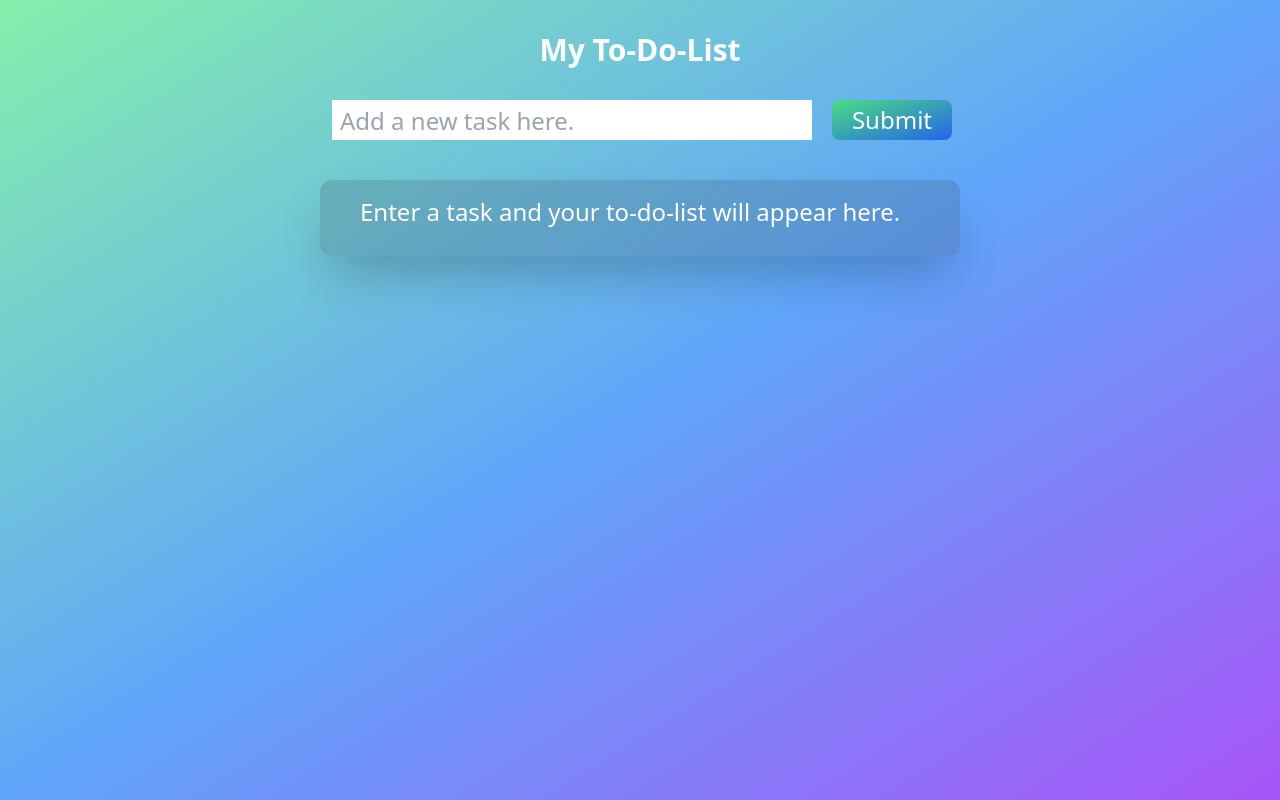
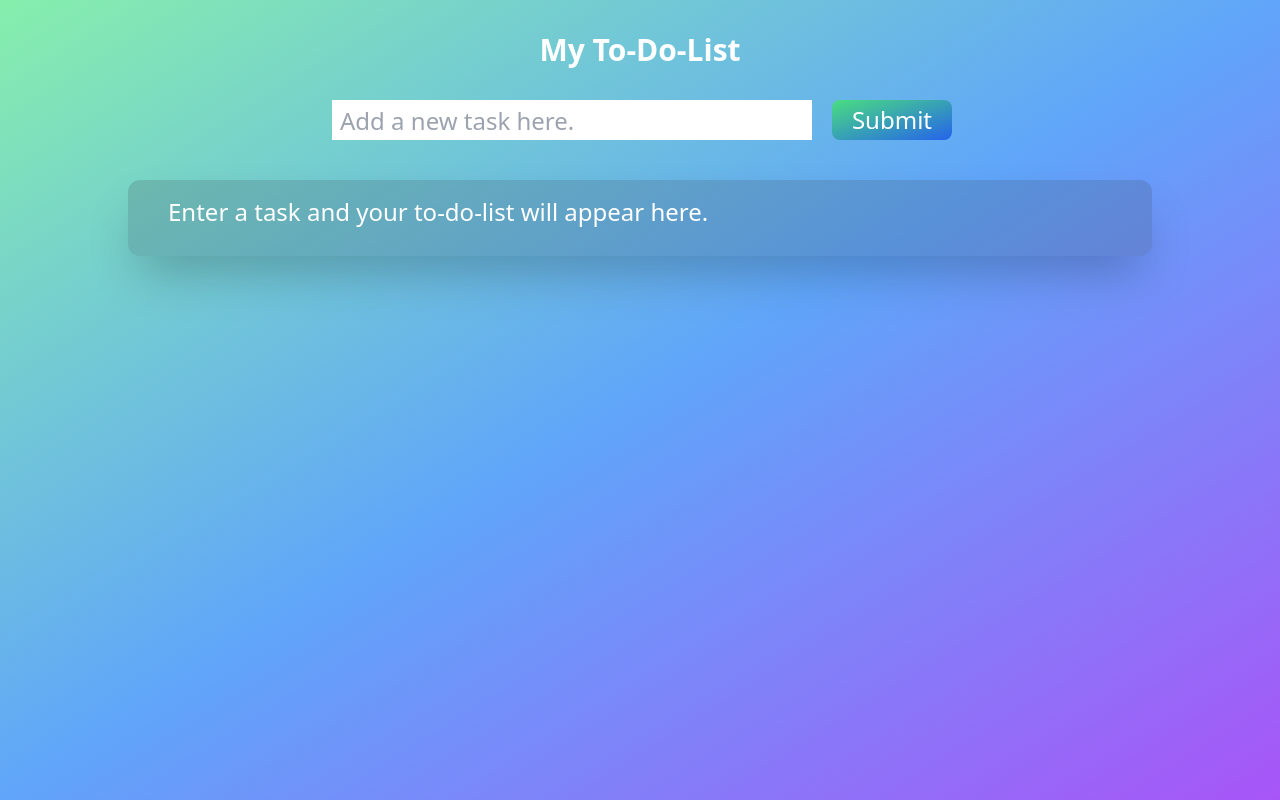
Before and after one commit to DanielaKuester/productivity-toolbox, a Next.js app: page /todo-list in a window 1280 px wide. Built offline with nearby package versions, Linux system fonts and the light colour scheme.

Commit message:
Style: Make todo list div wider

```diff
--- a/pages/todo-list.js
+++ b/pages/todo-list.js
@@ -68,7 +68,7 @@ export default function TodoList() {
                     Submit
                 </button>
             </form>
-            <div className={`container mx-auto box-border rounded-xl h-auto w-1/2 p-4 px-10 shadow-2xl
+            <div className={`container mx-auto box-border rounded-xl h-auto w-4/5 p-4 px-10 shadow-2xl
                 bg-gray-700 bg-opacity-20 text-left text-2xl text-white`}>
                     <p className="pb-3">Enter a task and your to-do-list will appear here.</p>
                 <table>
```
